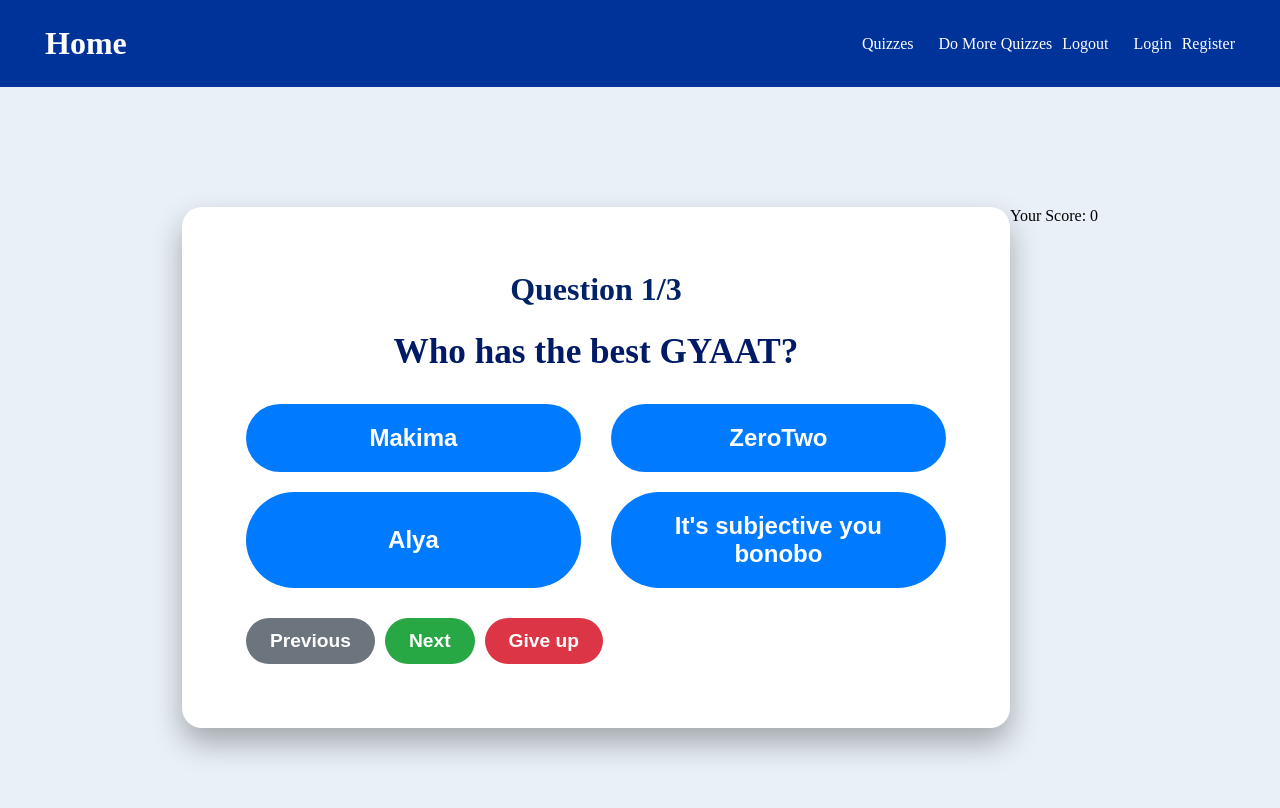
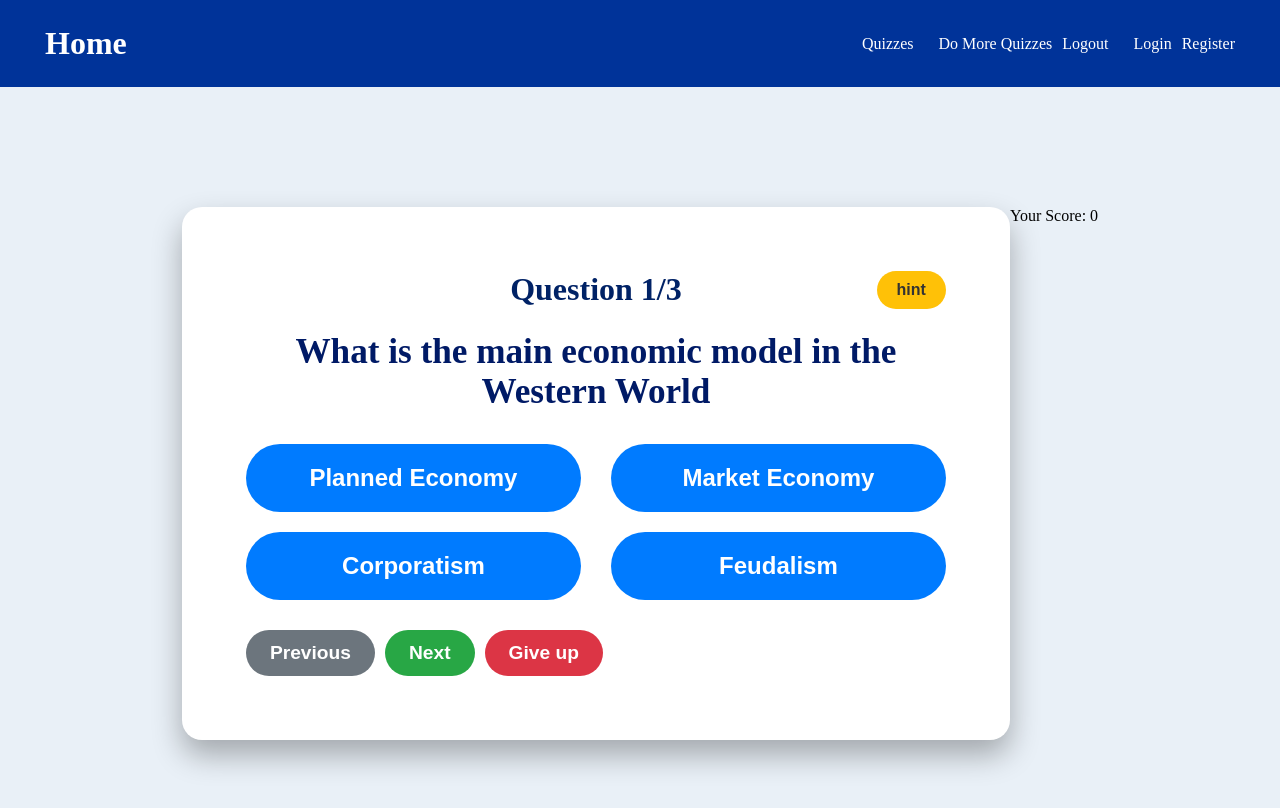
Before and after one commit to O-Alidzhikov/GeoQuiz, a React (Vite) app in the folder GeographyQuiz/: page /quizzes in a window 1280 px wide. Shown: the top 808 px of the page. Built offline with nearby package versions, Linux system fonts and the light colour scheme.

Commit message:
added a hint button which removes one wrong answer on click

```diff
--- a/GeographyQuiz/src/components/quiz/questions/questions.jsx
+++ b/GeographyQuiz/src/components/quiz/questions/questions.jsx
@@ -7,6 +7,7 @@ export default function Questions({
     handleQuizClick,
     handleNextClick,
     handlePreviousClick,
+    handleHintClick,
     userAnswer,
 
   }) {
@@ -15,6 +16,7 @@ export default function Questions({
         <div className="question-section">
           <div className="question-count">
             <span>Question 1</span>/3
+            <button className="hint-button" onClick={handleHintClick}> hint</button>
           </div>
           <h5>{question}</h5>
         </div>
--- a/GeographyQuiz/src/components/quiz/quiz.css
+++ b/GeographyQuiz/src/components/quiz/quiz.css
@@ -116,3 +116,31 @@ h5 {
   background-color: #4CAF50;
   color: white;
 }
+
+
+
+.question-count {
+  font-size: 2rem;
+  font-weight: bold;
+  color: #002266;
+  position: relative;
+}
+
+.hint-button {
+  position: absolute;
+  top: 0;
+  right: 0;
+  background: #ffc107;
+  color: #333;
+  border: none;
+  padding: 10px 20px;
+  font-size: 1rem;
+  font-weight: bold;
+  border-radius: 20px;
+  cursor: pointer;
+  transition: all 0.3s ease-in-out;
+}
+
+.hint-button:hover {
+  background: #e0a800;
+}
--- a/GeographyQuiz/src/components/quiz/quiz.jsx
+++ b/GeographyQuiz/src/components/quiz/quiz.jsx
@@ -55,6 +55,18 @@ export default function Quiz() {
     });
   }
 
+  function handleHintClick() {
+    let wrongAnswers = document.querySelectorAll(".answer-button");
+
+    for (let answer of wrongAnswers) {
+      if (answer.textContent !== currentQuestion.answer) {
+        answer.remove();
+        break;
+      }
+    }
+
+    console.log("Hint clicked");
+  }
   return (
     <div className="quiz-container">
       {questions.length > 0 && (
@@ -64,12 +76,14 @@ export default function Quiz() {
           handleQuizClick={handleQuizClick}
           handleNextClick={handleNextClick}
           handlePreviousClick={handlePreviousClick}
+          handleHintClick={handleHintClick}
           userAnswer={userAnswers[questionIndex]}
         />
       )}
       <div className="score-section">
         <p>Your Score: {score}</p>
       </div>
+
     </div>
   );
 }
--- a/GeographyQuiz/src/utils/quizQuestions.js
+++ b/GeographyQuiz/src/utils/quizQuestions.js
@@ -1,12 +1,12 @@
 
 export const quiz1Questions = [
     {
-        question: "Who has the best GYAAT?",
-        optionA: "Makima",
-        optionB:"ZeroTwo",
-        optionC: "Alya",
-        optionD: "It's subjective you bonobo",
-        answer: "Makima"
+        question: "What is the main economic model in the Western World",
+        optionA: "Planned Economy",
+        optionB:"Market Economy",
+        optionC: "Corporatism",
+        optionD: "Feudalism",
+        answer: "Market Economy"
     },
     {
         question: "What is the Capital of France",
```
